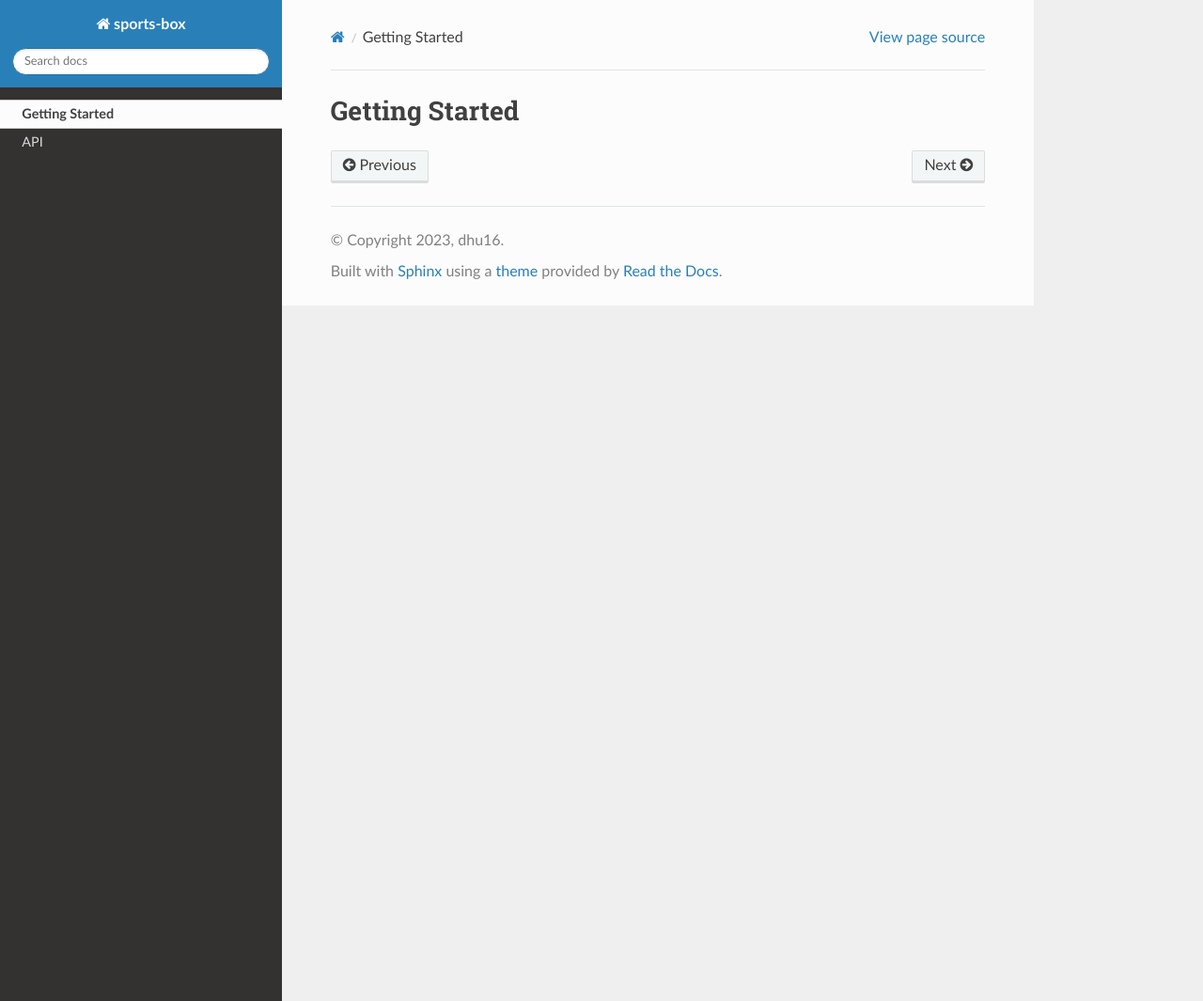
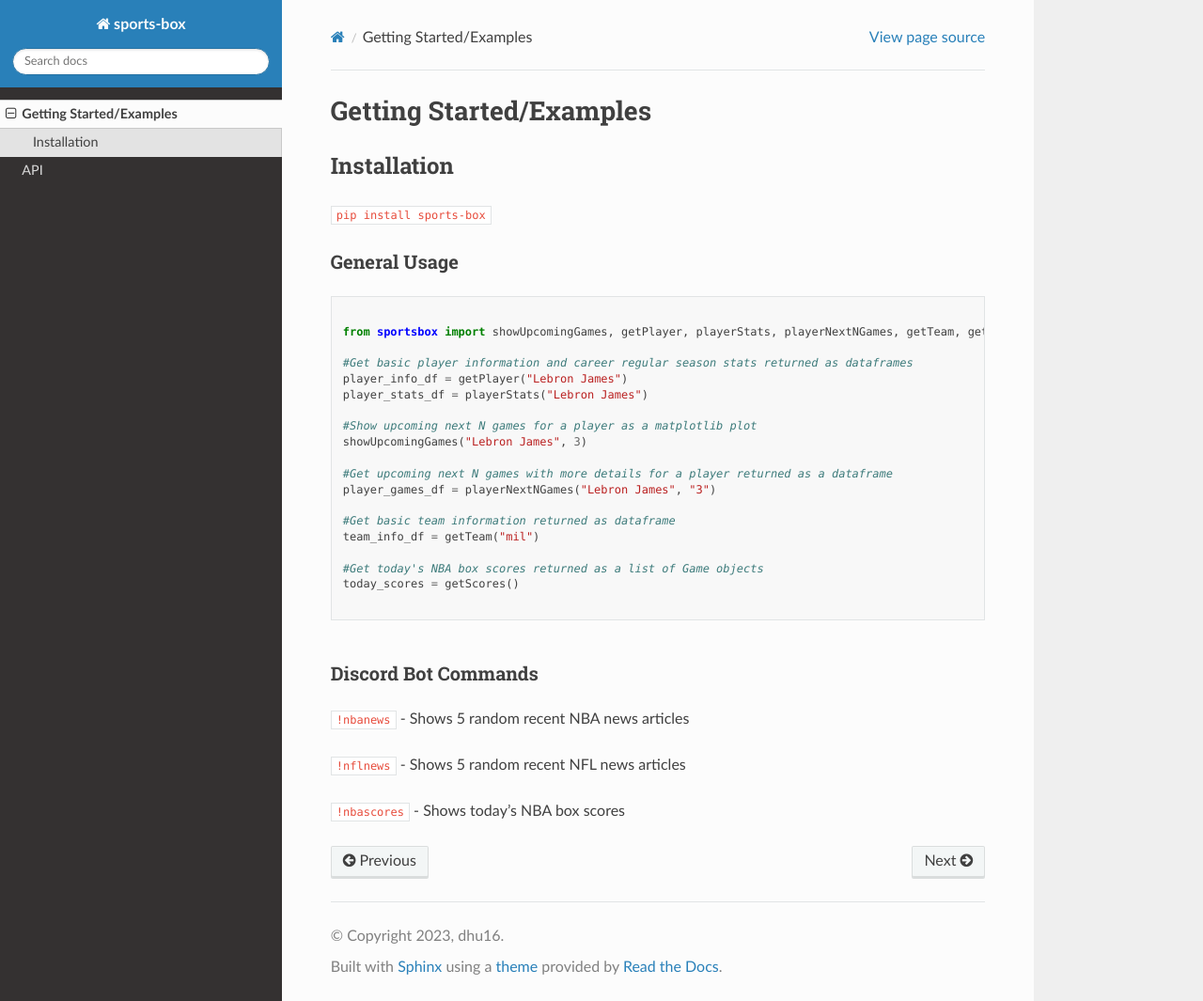
Before and after one commit to dhu16/sportsbox, a Sphinx documentation site: the page built from docs/gettingstarted.md, in a window 1280 px wide and 1065 px high. Shown: the whole window at 94% size. Built offline with Sphinx 7.4.7 and the Read the Docs theme 2.0.0, drawn with Linux system fonts in a browser that asks for light colours.

Commit message:
more docs stuff

````diff
--- a/docs/gettingstarted.md
+++ b/docs/gettingstarted.md
@@ -1 +1,40 @@
-# Getting Started
+# Getting Started/Examples
+
+
+## Installation
+
+`pip install sports-box`
+
+<h3> General Usage </h3>
+
+```python
+
+from sportsbox import showUpcomingGames, getPlayer, playerStats, playerNextNGames, getTeam, getScores, getNBANews, getNFLNews
+
+#Get basic player information and career regular season stats returned as dataframes
+player_info_df = getPlayer("Lebron James")
+player_stats_df = playerStats("Lebron James")
+
+#Show upcoming next N games for a player as a matplotlib plot
+showUpcomingGames("Lebron James", 3)
+
+#Get upcoming next N games with more details for a player returned as a dataframe
+player_games_df = playerNextNGames("Lebron James", "3")
+
+#Get basic team information returned as dataframe
+team_info_df = getTeam("mil")
+
+#Get today's NBA box scores returned as a list of Game objects
+today_scores = getScores()
+
+```
+
+</br>
+
+<h3> Discord Bot Commands </h3>
+
+`!nbanews` - Shows 5 random recent NBA news articles
+
+`!nflnews` - Shows 5 random recent NFL news articles
+
+`!nbascores` - Shows today's NBA box scores
````
Also changed, not shown: docs/api.md (+3 -4 lines), docs/index.md (+0 -6 lines), 5 other files.
